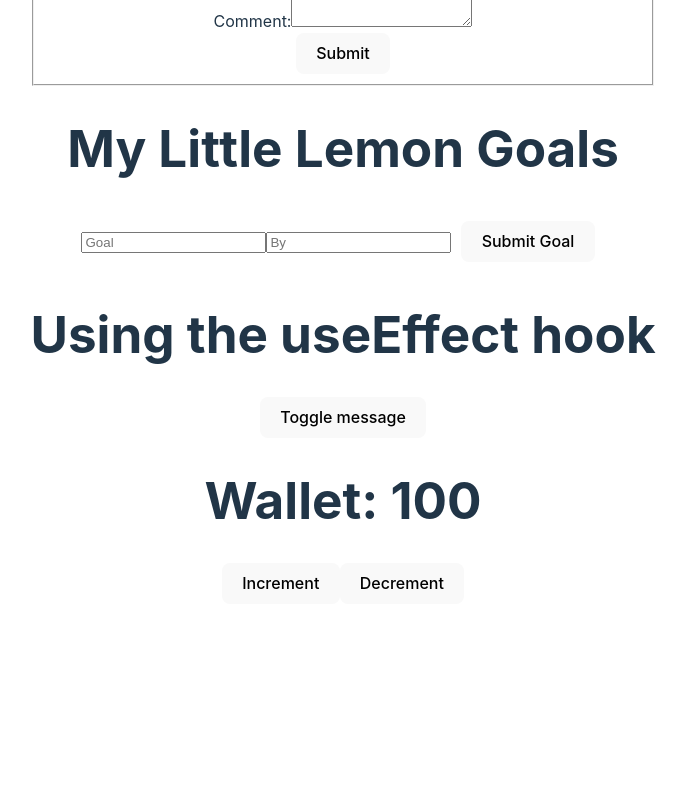
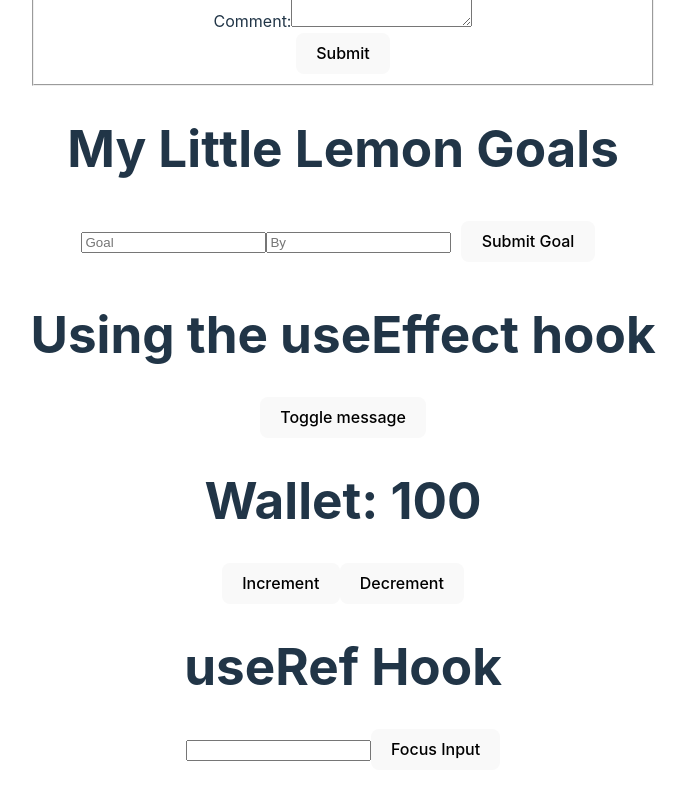
Before and after one commit to PoliJun/react-course-by-meta, a React (Vite) app: page / in a window 1280 px wide. Shown: the part 350-1150 px from the top of the page, without its empty margins (297-983 px from the left). Before the commit the page ends 986 px from the top, so only its background shows below. Built offline with nearby package versions, Linux system fonts and the light colour scheme.

Commit message:
Add useRef Hook example

```diff
--- a/src/App.jsx
+++ b/src/App.jsx
@@ -4,6 +4,7 @@ import './App.css';
 import Goal from './components/Goal';
 import EffectExample from './components/EffectExample';
 import ReducerExample from './components/ReducerExample';
+import RefExample from './components/RefExample';
 
 const App = () => {
     return (
@@ -13,6 +14,7 @@ const App = () => {
             <Goal />
             <EffectExample />
             <ReducerExample />
+            <RefExample />
         </div>
     );
 };
--- a/src/components/Goal.jsx
+++ b/src/components/Goal.jsx
@@ -12,6 +12,7 @@ function GoalForm(props) {
     props.onAdd(formData);
     setFormData({ goal: '', by: '' });
   }
+
   return (
     <>
       <h1>My Little Lemon Goals</h1>
--- /dev/null
+++ b/src/components/RefExample.jsx
@@ -0,0 +1,23 @@
+import React from 'react';
+
+const RefExample = () => {
+  const formRef = React.useRef(null);
+  const [state, setState] = React.useState('');
+  const focusInput = () => {
+    formRef.current.focus();
+    console.log(formRef.current.value);
+  };
+  const changeHandler = () => {
+    setState(formRef.current.value);
+  };
+  return (
+    <div>
+      <h1>useRef Hook</h1>
+      <h3>{state}</h3>
+      <input type="text" ref={formRef} onChange={changeHandler} />
+      <button onClick={focusInput}>Focus Input</button>
+    </div>
+  );
+};
+
+export default RefExample;
```
Also changed, not shown: 1 other file (tests, documents, lock files or other folders).
